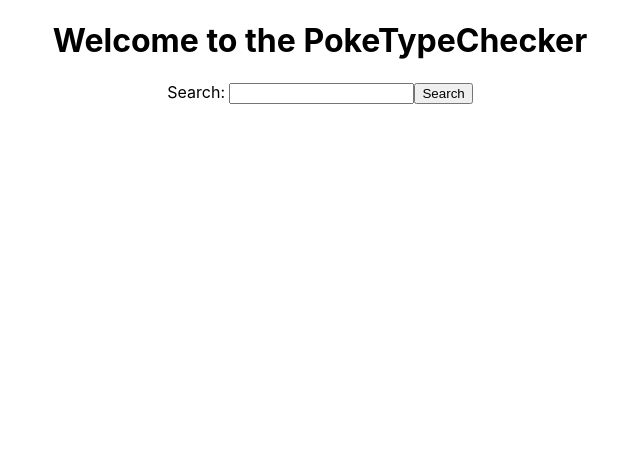
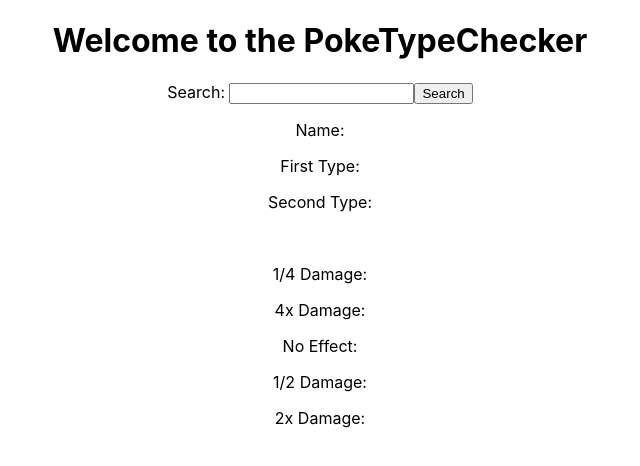
Before and after one commit to Jcirona/Poke-Type-Checker, a React (Create React App) app: page / in a window 1280 px wide. Shown: the top 466 px of the page, without its empty margins (320-960 px from the left). Built offline with nearby package versions, Linux system fonts and the light colour scheme.

Commit message:
added seperate p tags for context

```diff
--- a/src/PokeSearch.js
+++ b/src/PokeSearch.js
@@ -28,6 +28,7 @@
         // console.log(CheckTypeEffect(typeSlotOne, typeSlotTwo))
         // console.log(typeSlotOne)
         setDoTheThing(CheckTypeEffect(typeSlotOne, typeSlotTwo))
+        console.log(doTheThing)
     }
 
     return (
@@ -38,13 +39,22 @@
             <button onClick={TypeSearch}>Search</button>
         </form>
         <div className="results">
-            <p>{pokeName}</p>
-            <p>{pokeTypeOne}</p>
-            <p>{pokeTypeTwo}</p>
+            <p>Name: {pokeName}</p>
+            <p>First Type: {pokeTypeOne}</p>
+            <p>Second Type: {pokeTypeTwo}</p>
             <img src={pokeImg} alt="" />
         </div>
         <div>
-            {console.log(doTheThing.notEffective)}
+            <p>1/4 Damage: {doTheThing.doubleNotEffective}</p>
+            <p>4x Damage: {doTheThing.doubleSuperEffective}</p>
+            <p>No Effect: {doTheThing.noEffect}</p>
+            <p>1/2 Damage: {doTheThing.notEffective}</p>
+            <p>2x Damage: {doTheThing.superEffective}</p>
+
+
+
+
+
 
             {/* {doTheThing["notEffective"].map(effect => (
                 <p>{effect}</p>
--- a/src/TypeData.js
+++ b/src/TypeData.js
@@ -123,6 +123,15 @@
         return mergedTypeEffects
     }
 
+    return(
+        <>
+        <div className="workpls">
+            <h1>am I here?</h1>
+        </div>
+        </>
+    )
+
+
 }
 
 export default CheckTypeEffect
```
